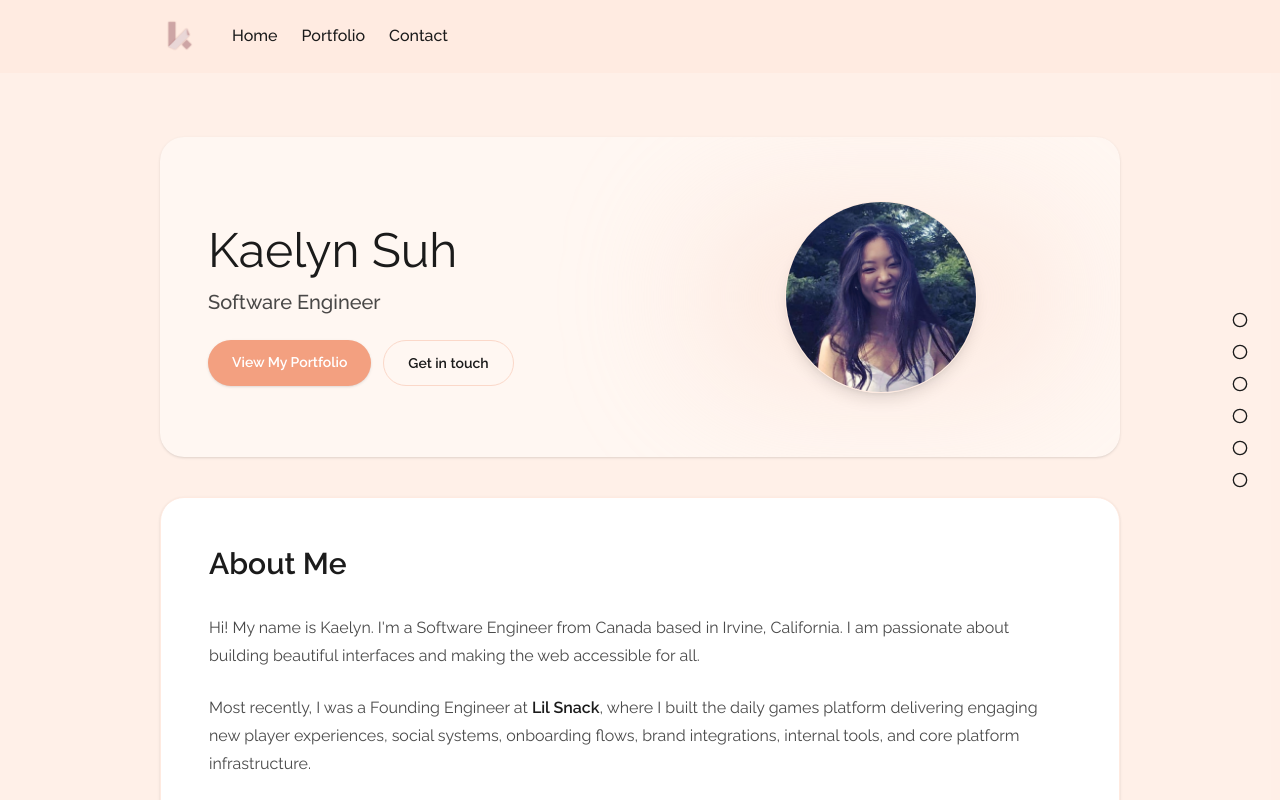
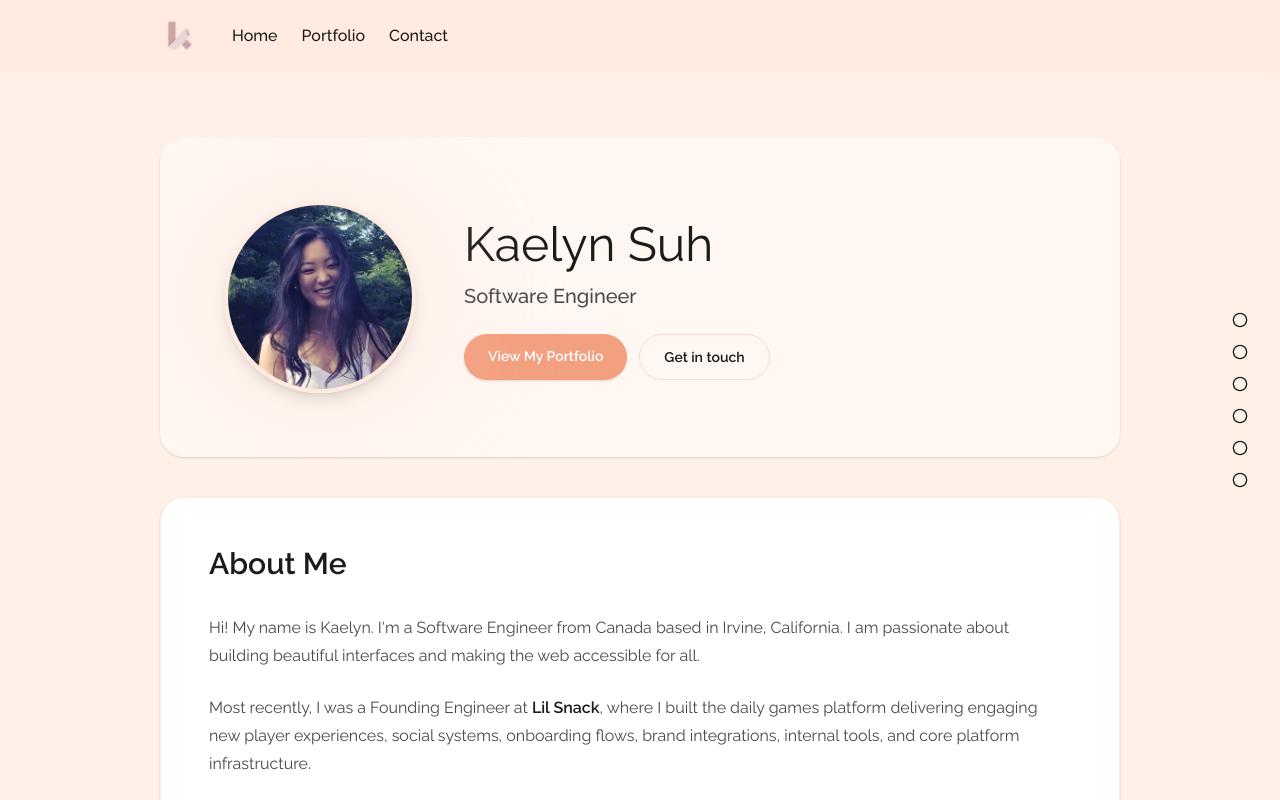
Before and after one commit to kaelynsuh/personal-website-v2, a Next.js app: page / in a window 1280 px wide. Shown: the top 800 px of the page. Built offline with nearby package versions, Linux system fonts and the light colour scheme.

Commit message:
image placement

```diff
--- a/components/home/hero-section.tsx
+++ b/components/home/hero-section.tsx
@@ -8,10 +8,24 @@ export function HeroSection() {
       id="hero"
       className="relative overflow-hidden rounded-3xl bg-brand-50 shadow-sm"
     >
-      <div className="grid gap-6 px-6 py-12 md:grid-cols-[1.2fr_1fr] md:px-12 md:py-16">
-        <div className="flex flex-col justify-center gap-6">
+      <div className="flex flex-col gap-8 px-6 py-12 md:flex-row md:items-center md:gap-8 md:px-12 md:py-16">
+        <div className="relative flex shrink-0 items-center justify-center px-4">
+          <div className="absolute inset-0 rounded-full bg-brand-300/40 blur-3xl" />
+          <div className="relative aspect-square w-48 overflow-hidden rounded-full border-4 border-brand-100 shadow-lg">
+            <Image
+              src="/images/kae.jpg"
+              alt="Kaelyn smiling"
+              width={800}
+              height={800}
+              className="h-full w-full scale-130 object-cover object-[center_25%]"
+              priority
+            />
+          </div>
+        </div>
+
+        <div className="flex flex-col gap-6">
           <div>
-            <h1 className="mt-3 text-4xl leading-tight text-brand-ink md:text-5xl">
+            <h1 className="text-4xl leading-tight text-brand-ink md:text-5xl">
               {profile.name}
             </h1>
             <p className="mt-2 text-lg font-medium text-brand-ink/80 md:text-xl">
@@ -34,20 +48,6 @@ export function HeroSection() {
             </Link>
           </div>
         </div>
-
-        <div className="relative flex items-center justify-center md:justify-start">
-          <div className="absolute inset-0 rounded-full bg-brand-300/40 blur-3xl" />
-          <div className="relative mx-auto aspect-square max-w-48 overflow-hidden rounded-full border border-brand-100 shadow-lg">
-            <Image
-              src="/images/kae.jpg"
-              alt="Kaelyn smiling"
-              width={800}
-              height={800}
-              className="h-full w-full scale-130 object-cover object-[center_25%]"
-              priority
-            />
-          </div>
-        </div>
       </div>
     </section>
   );
```
